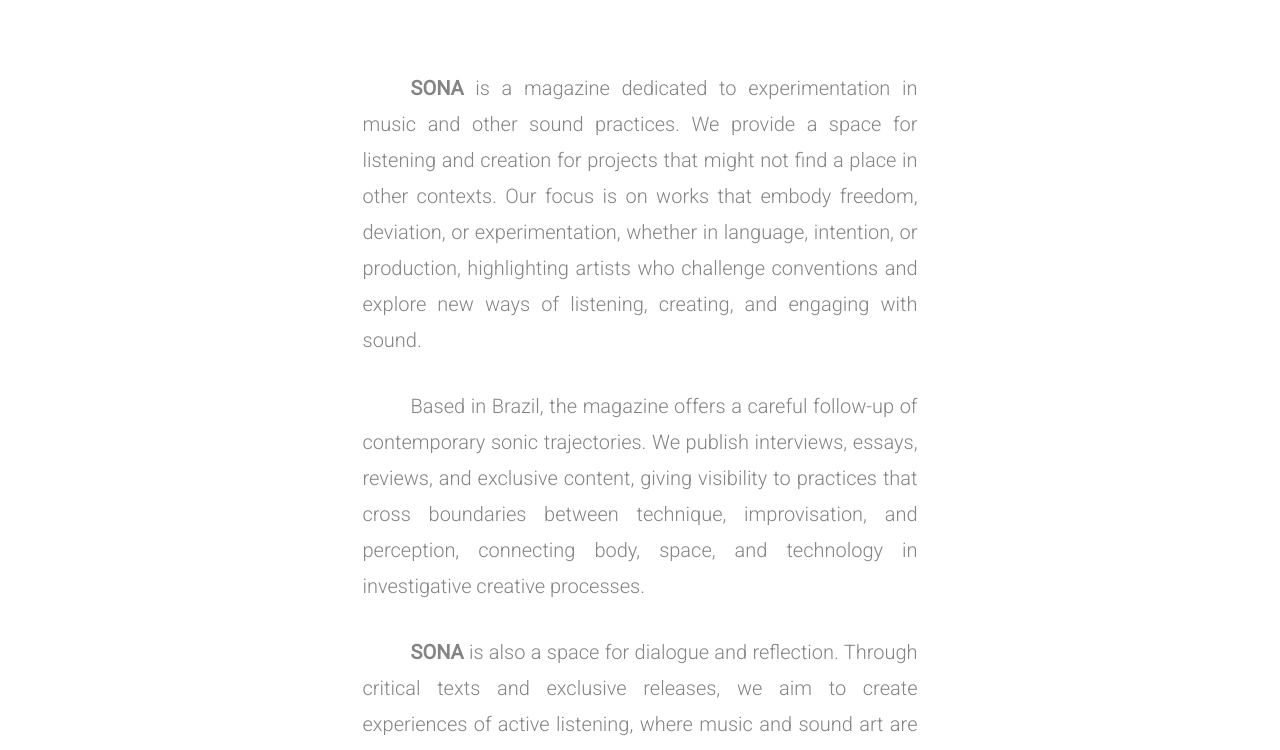
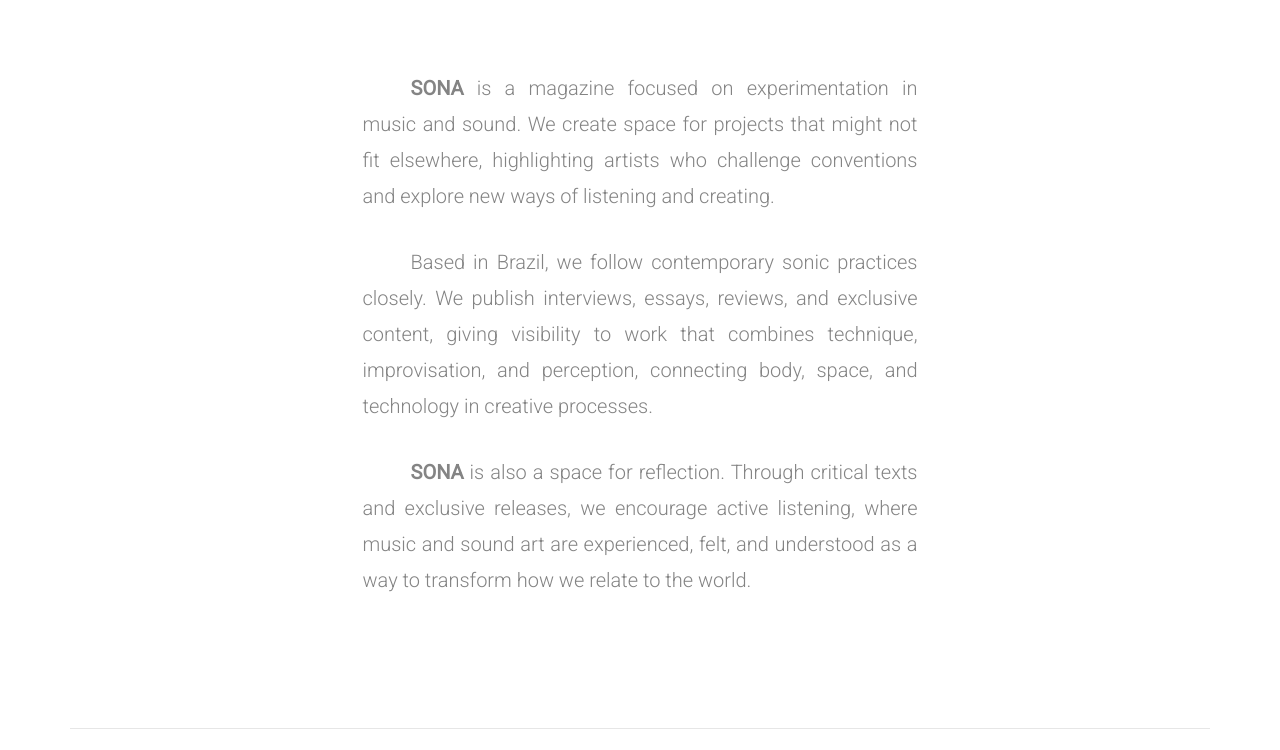
Before and after one commit to sonamagazine/sonamag, a plain HTML site: page about.html in a window 1280 px wide. Shown: the part 180-930 px from the top of the page. Drawn offline with Linux system fonts and the light colour scheme; files whose address does not match are found by name.

Commit message:
Atualiza texto about

```diff
--- a/about.html
+++ b/about.html
@@ -79,13 +79,12 @@
 					<div class="col-lg-6 col-lg-offset-3 col-md-8 col-md-offset-2 text-center">
 						<div class="intro animate-box">
 
-  							<p><strong>SONA</strong> is a magazine dedicated to experimentation in music and other sound practices. We provide a space for listening and creation for projects that might not find a place in other contexts. Our focus is on works that embody freedom, deviation, or experimentation, whether in language, intention, or production, highlighting artists who challenge conventions and explore new ways of listening, creating, and engaging with sound.
+  							<p><strong>SONA</strong> is a magazine focused on experimentation in music and sound. We create space for projects that might not fit elsewhere, highlighting artists who challenge conventions and explore new ways of listening and creating.</p>
+
+<p>Based in Brazil, we follow contemporary sonic practices closely. We publish interviews, essays, reviews, and exclusive content, giving visibility to work that combines technique, improvisation, and perception, connecting body, space, and technology in creative processes.
 </p>
 
-<p>Based in Brazil, the magazine offers a careful follow-up of contemporary sonic trajectories. We publish interviews, essays, reviews, and exclusive content, giving visibility to practices that cross boundaries between technique, improvisation, and perception, connecting body, space, and technology in investigative creative processes.
-</p>
-
-<p><strong>SONA</strong> is also a space for dialogue and reflection. Through critical texts and exclusive releases, we aim to create experiences of active listening, where music and sound art are not merely consumed but lived, felt, and perceived as agents of transformation and inventive possibilities for relating to the world.
+<p><strong>SONA</strong> is also a space for reflection. Through critical texts and exclusive releases, we encourage active listening, where music and sound art are experienced, felt, and understood as a way to transform how we relate to the world.
 </p>
 
 						</div>
```
